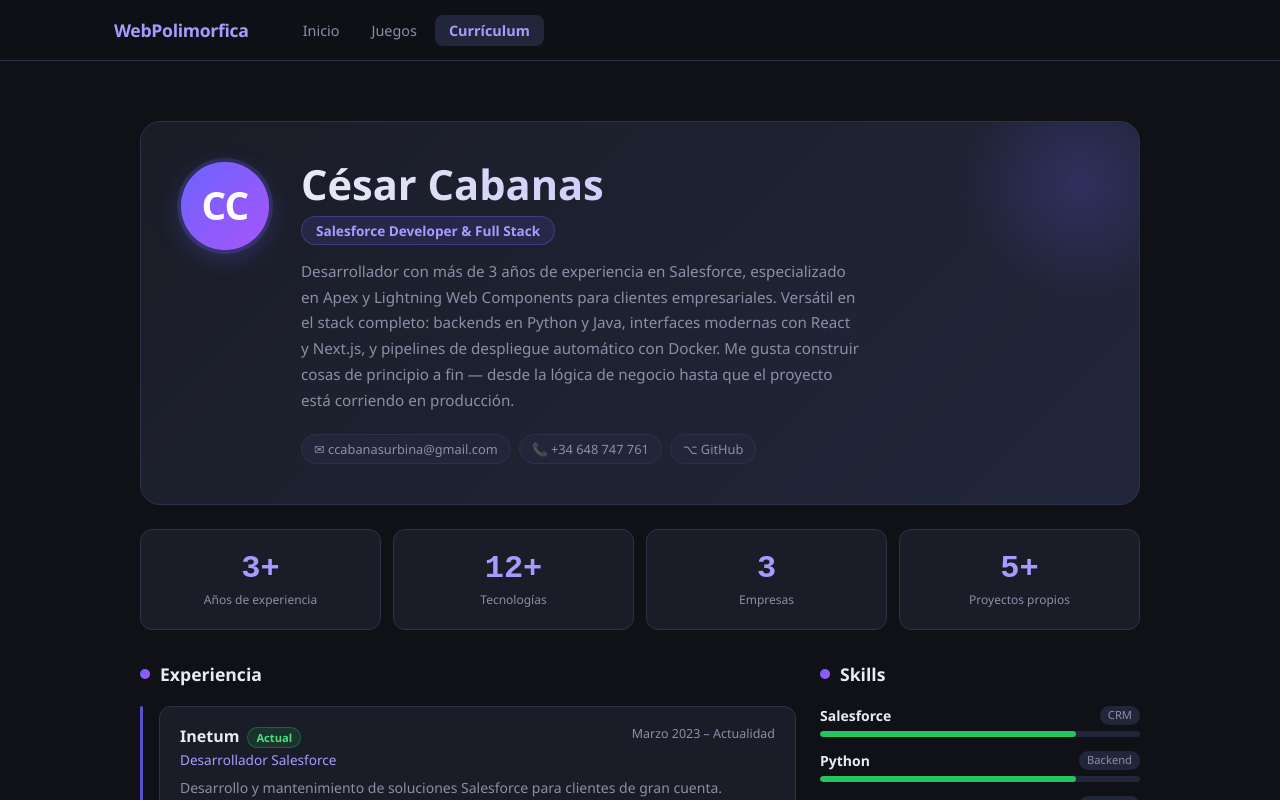
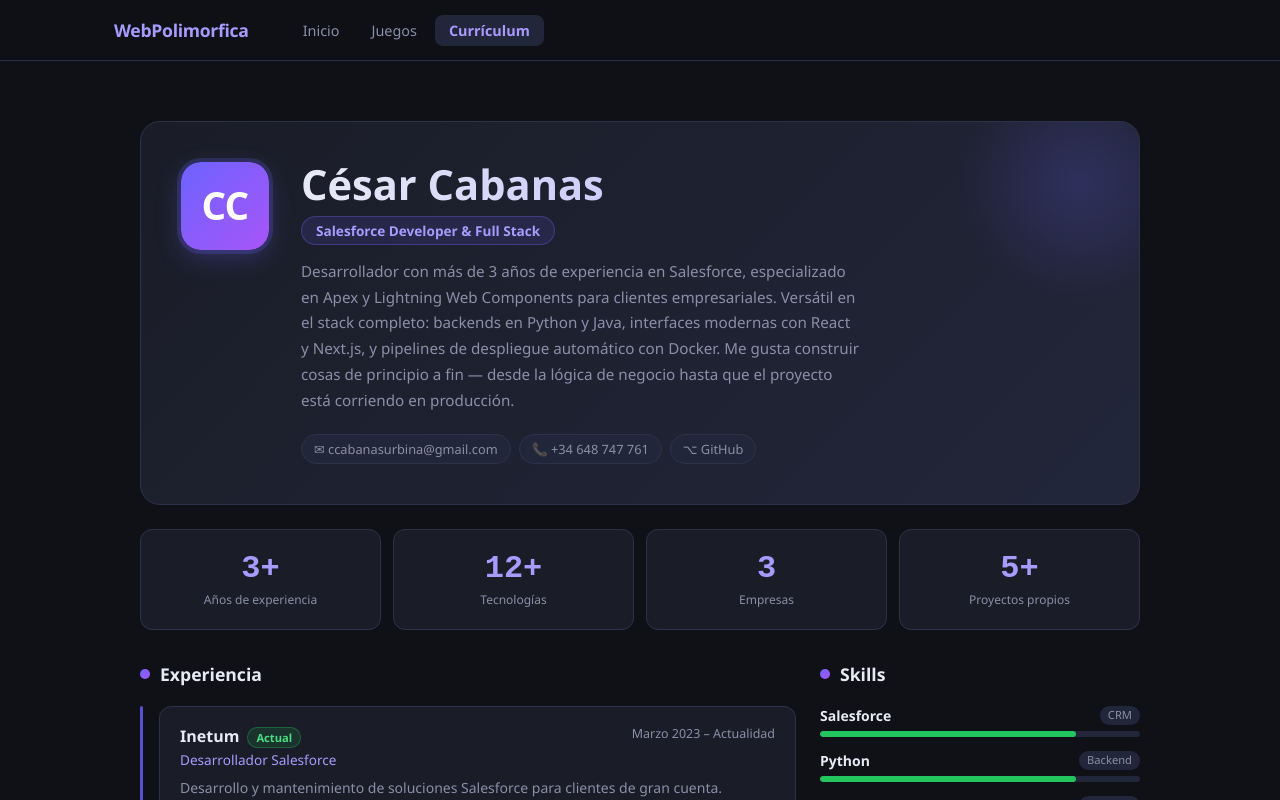
Before and after one commit to zeuscabanas/WebPolimorfica, a Next.js app: page /curriculum in a window 1280 px wide. Shown: the top 800 px of the page. Built offline with nearby package versions, Linux system fonts and the light colour scheme.

Commit message:
feat: cv-avatar css simplificado

```diff
--- a/app/globals.css
+++ b/app/globals.css
@@ -768,10 +768,7 @@
 
 .cv-avatar {
   width: 88px; height: 88px;
-  border-radius: 50%;
-  background: linear-gradient(135deg, #6c63ff, #a855f7);
-  display: flex; align-items: center; justify-content: center;
-  font-size: 1.6rem; font-weight: 800; color: #fff;
+  border-radius: 20px;
   flex-shrink: 0;
   box-shadow: 0 0 0 4px #6c63ff33, 0 8px 24px #6c63ff44;
 }
```
